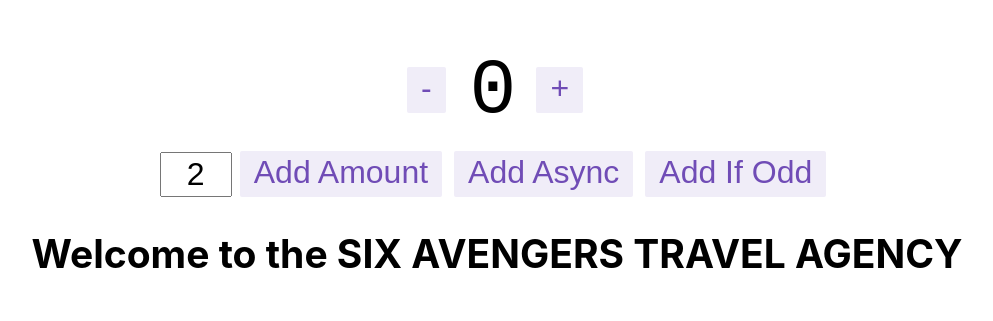
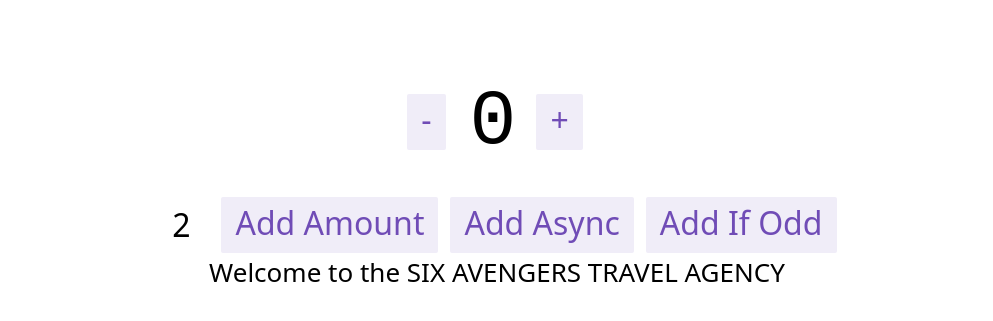
Before and after one commit to sixavengers/travel-agency-client, a React (Create React App) app: page / in a window 1280 px wide. Shown: the part 223-544 px from the top of the page, without its empty margins (143-1136 px from the left). Built offline with nearby package versions, Linux system fonts and the light colour scheme.

Commit message:
added tailwind css framework and also pull from development

```diff
--- a/package.json
+++ b/package.json
@@ -41,5 +41,10 @@
       "last 1 firefox version",
       "last 1 safari version"
     ]
+  },
+  "devDependencies": {
+    "autoprefixer": "^10.4.13",
+    "postcss": "^8.4.18",
+    "tailwindcss": "^3.2.1"
   }
 }
--- /dev/null
+++ b/postcss.config.js
@@ -0,0 +1,6 @@
+module.exports = {
+  plugins: {
+    tailwindcss: {},
+    autoprefixer: {},
+  },
+}
--- a/src/index.css
+++ b/src/index.css
@@ -1,13 +1,5 @@
-body {
-  margin: 0;
-  font-family: -apple-system, BlinkMacSystemFont, 'Segoe UI', 'Roboto', 'Oxygen',
-    'Ubuntu', 'Cantarell', 'Fira Sans', 'Droid Sans', 'Helvetica Neue',
-    sans-serif;
-  -webkit-font-smoothing: antialiased;
-  -moz-osx-font-smoothing: grayscale;
-}
+@import url("https://fonts.googleapis.com/css2?family=Hind+Siliguri:wght@400;600&family=Montserrat:wght@400;600;800&family=Poppins:wght@400;600;700;800&family=Roboto:wght@400;500&display=swap");
 
-code {
-  font-family: source-code-pro, Menlo, Monaco, Consolas, 'Courier New',
-    monospace;
-}
+@tailwind base;
+@tailwind components;
+@tailwind utilities;
--- /dev/null
+++ b/tailwind.config.js
@@ -0,0 +1,14 @@
+/** @type {import('tailwindcss').Config} */
+module.exports = {
+  content: ["./src/**/*.{js,jsx,ts,tsx}"],
+  theme: {
+    extend: {},
+    fontFamily: {
+      bengali: ["Hind Siliguri", "sans-serif"],
+      poppins: ["Poppins", "sans-serif"],
+      roboto: ["Roboto", "sans-serif"],
+      montserrat: ["Montserrat", "sans-serif"],
+    },
+  },
+  plugins: [],
+};
```
Also changed, not shown: 2 other files (tests, documents, lock files or other folders).
